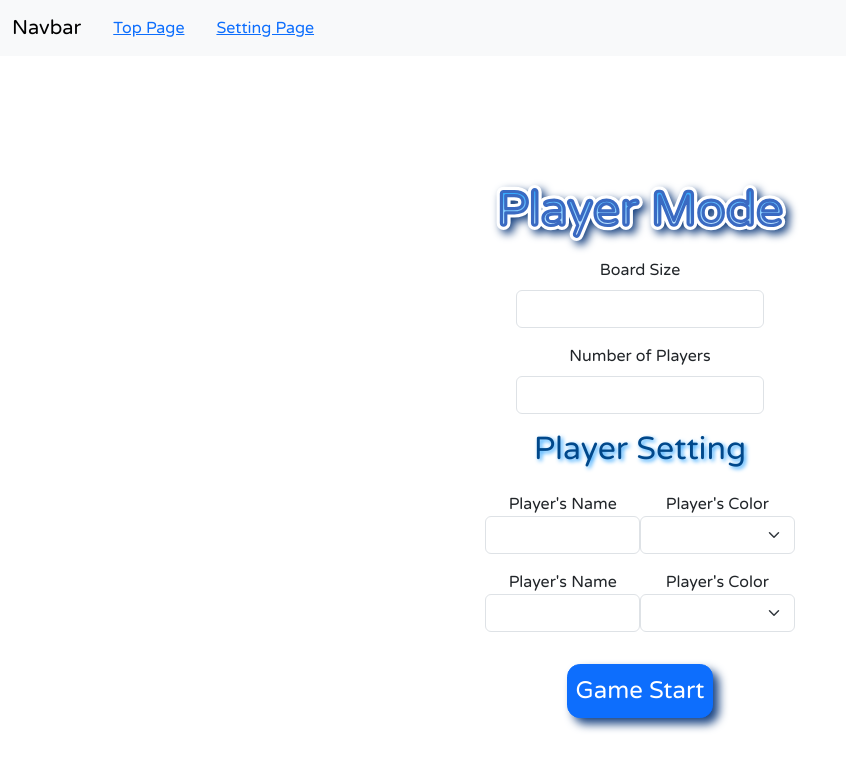
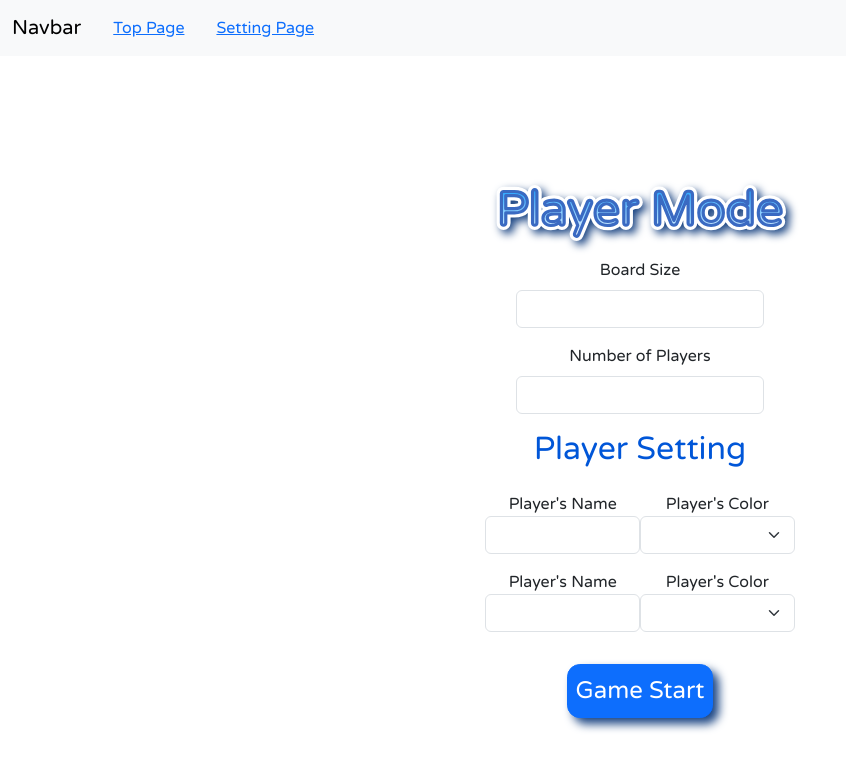
Before and after one commit to Recursion-TeamE/Connect4, a Vue app: page /setting/playerMode in a window 1280 px wide. Shown: the top 770 px of the page, without its empty margins (0-846 px from the left). Built offline with nearby package versions, Linux system fonts and the light colour scheme.

Commit message:
Modified the layout of Player Mode page.

```diff
--- a/src/views/PlayerMode.vue
+++ b/src/views/PlayerMode.vue
@@ -166,9 +166,7 @@ export default {
 
 <style scoped>
 h2 {
-  color: rgb(0, 72, 139);
-  stroke-linejoin: round;
-  filter: drop-shadow(2px 2px 2px #29a2ff);
+  color: #0056d8;
 }
 
 .btn {
```
